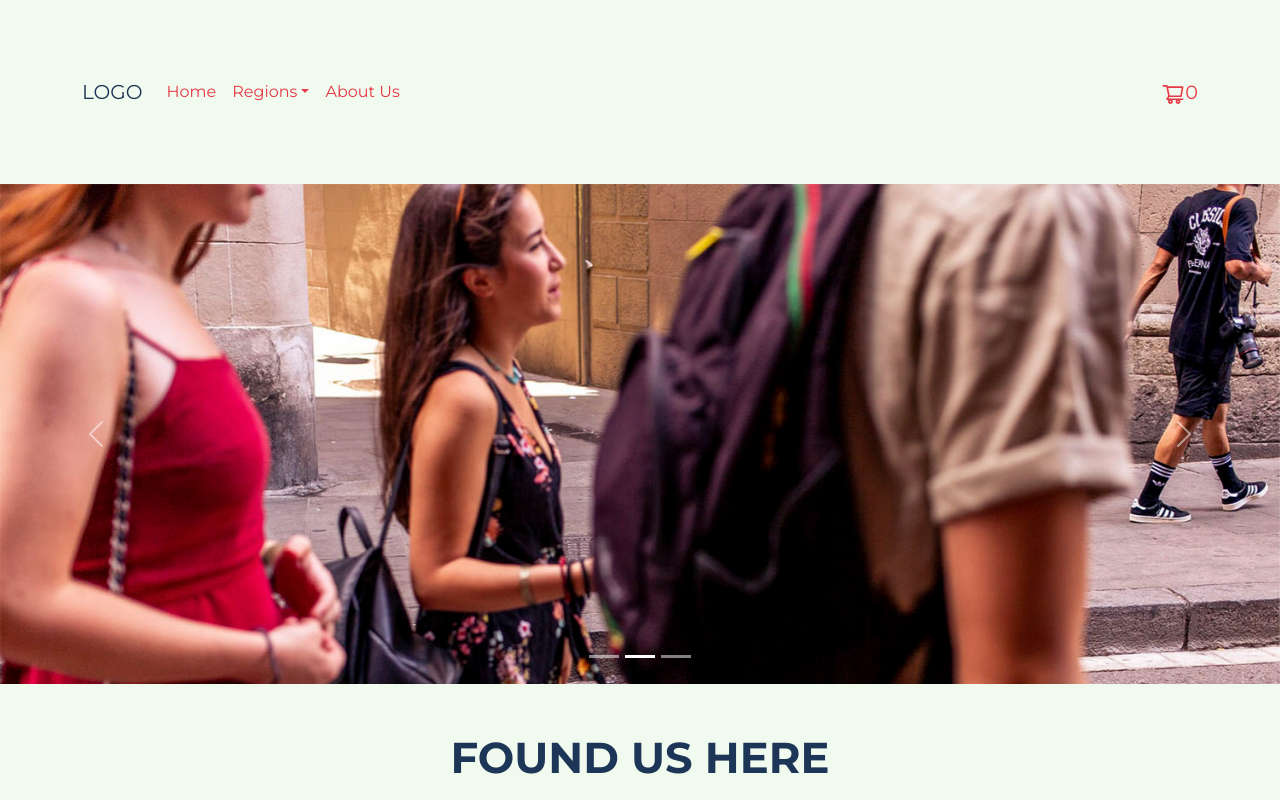
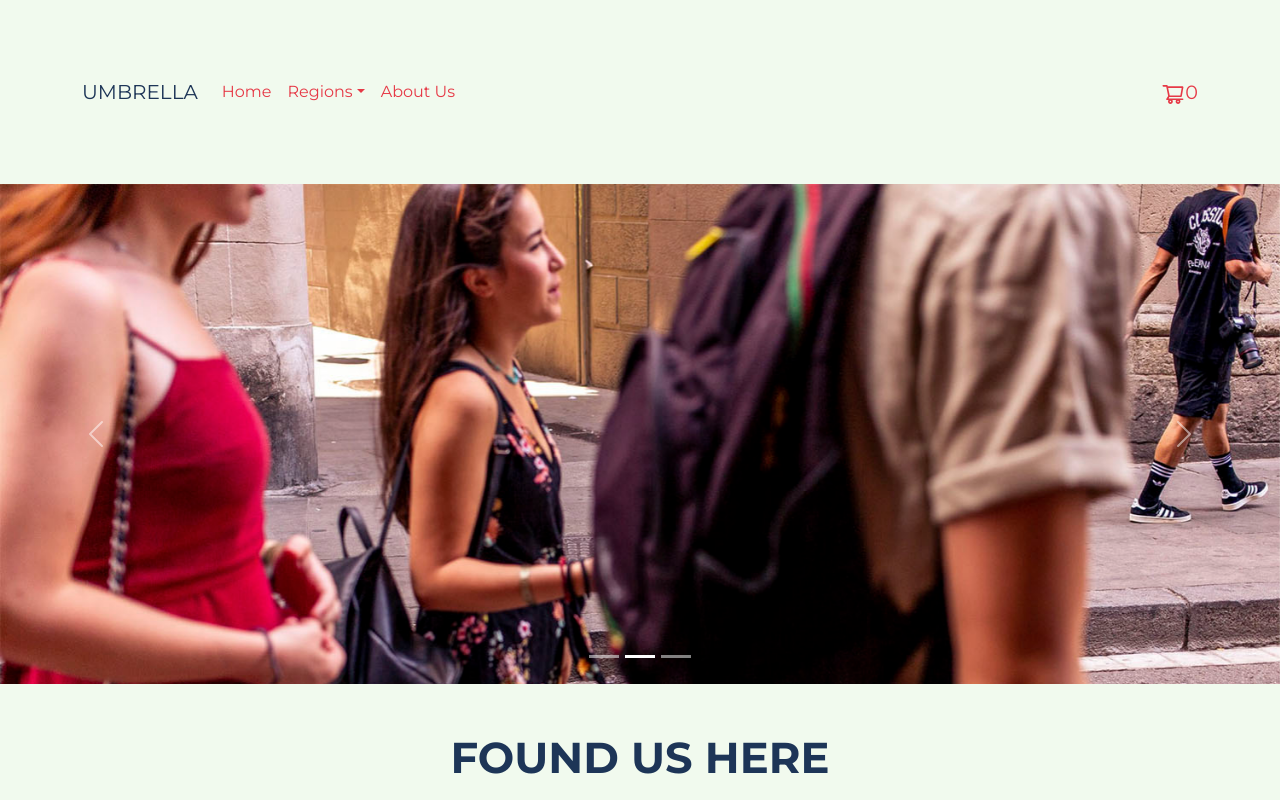
Before and after one commit to franciccone/ecommerce-react, a React (Create React App) app: page / in a window 1280 px wide. Shown: the top 800 px of the page. Built offline with nearby package versions, Linux system fonts and the light colour scheme.

Commit message:
Changed NavBar Brand text

```diff
--- a/src/components/NavBar/NavBar.js
+++ b/src/components/NavBar/NavBar.js
@@ -12,7 +12,7 @@
 
             <Navbar expand="lg">
                 <Container>
-                    <Navbar.Brand as={Link} to={"/"}>LOGO</Navbar.Brand>
+                    <Navbar.Brand as={Link} to={"/"}>UMBRELLA</Navbar.Brand>
                     <Navbar.Toggle aria-controls="basic-navbar-nav" />
                     <Navbar.Collapse id="basic-navbar-nav">
                     <Nav className="me-auto">
```
